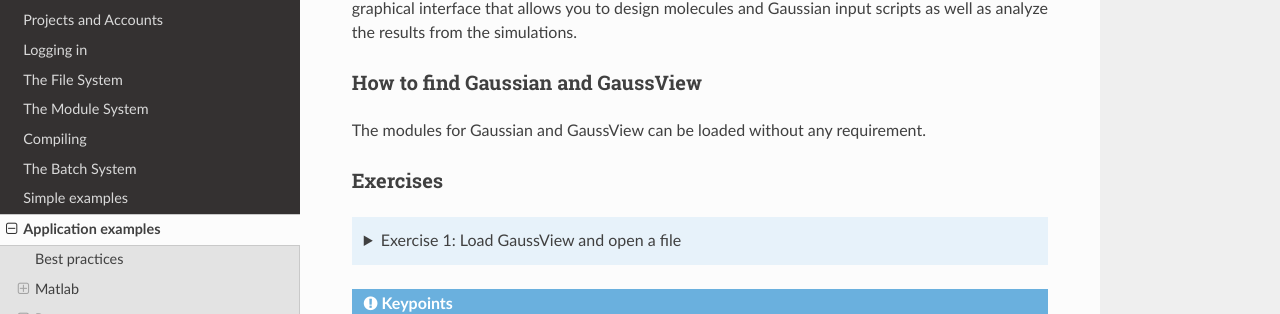
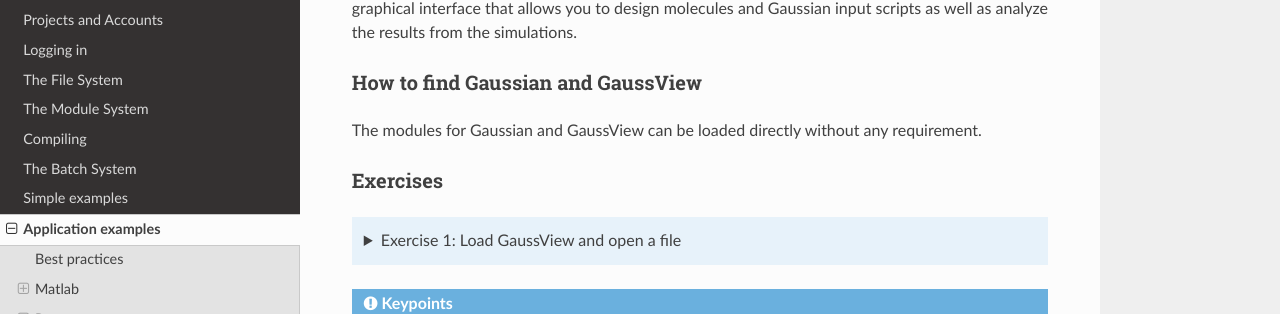
Before and after one commit to hpc2n/intro-course, an MkDocs documentation site: the page built from docs/software.md, in a window 1280 px wide and 900 px high, scrolled down 10230 px. Shown: the part 259-573 px from the top of the window. Built offline with MkDocs 1.6.1, drawn with Linux system fonts in a browser that asks for light colours; nearby versions of some CDN libraries.

Commit message:
GAUSSIAN: exercise GaussView and Gaussian

```diff
--- a/docs/software.md
+++ b/docs/software.md
@@ -804,13 +804,13 @@
 
 ### How to find Gaussian and GaussView
 
-The modules for Gaussian and GaussView can be loaded without any requirement.
+The modules for Gaussian and GaussView can be loaded directly without any requirement.
 
 ### Exercises
 
 ??? Note "Exercise 1: Load GaussView and open a file"
 
-    An input file for GaussView is located here [input.com](https://github.com/hpc2n/intro-course/tree/master/exercises/GAUSSIAN/input.com){:target="_blank"}.
+    An input file for GaussView is located here [input.com](https://raw.githubusercontent.com/hpc2n/intro-course/master/exercises/GAUSSIAN/input.com){:target="_blank"}.
     In this test case you will compute the single point energy of two truncated ADP molecules with a single
     Magnesium ion in between. The input files for Gaussian, such as *input.com*, can be generated through
     GaussView but the **Link 0** commands ``%cpu`` and ``%gpucpu`` which are relatively new in Gaussian will need to
```
